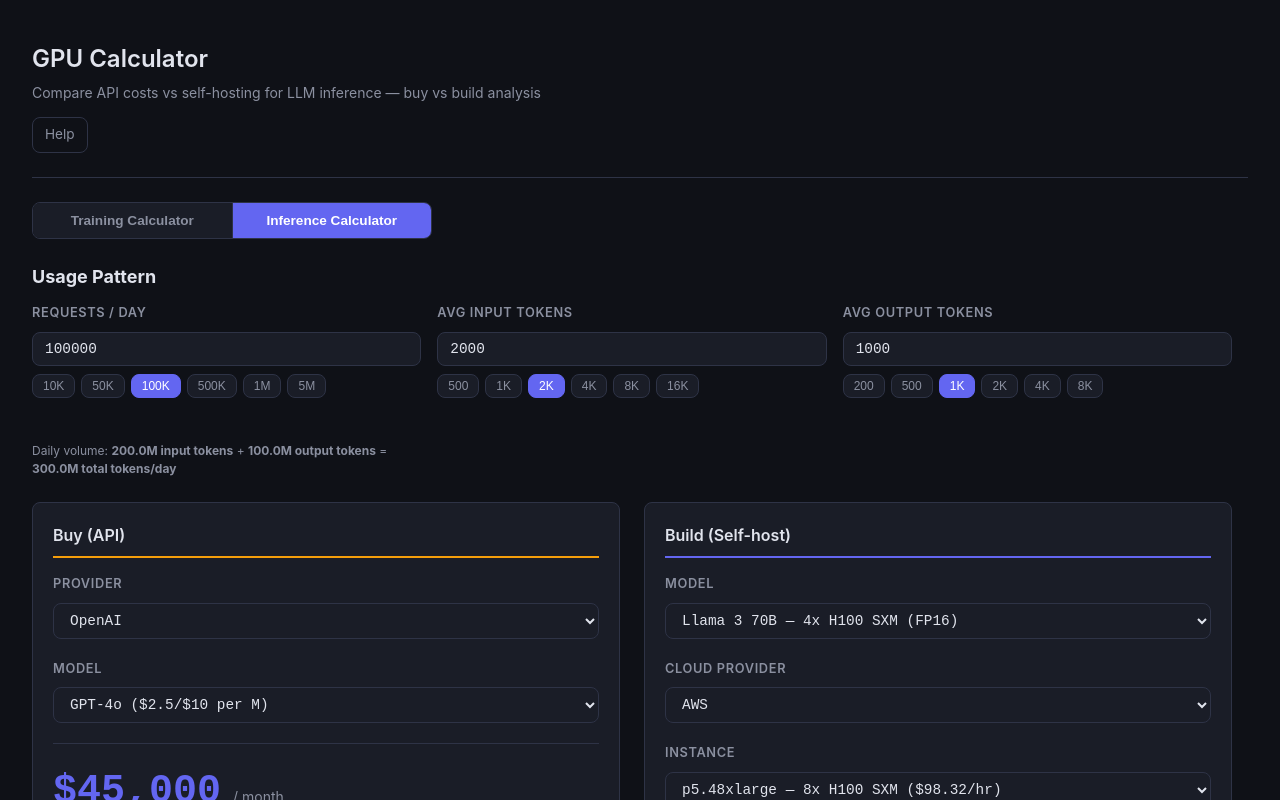
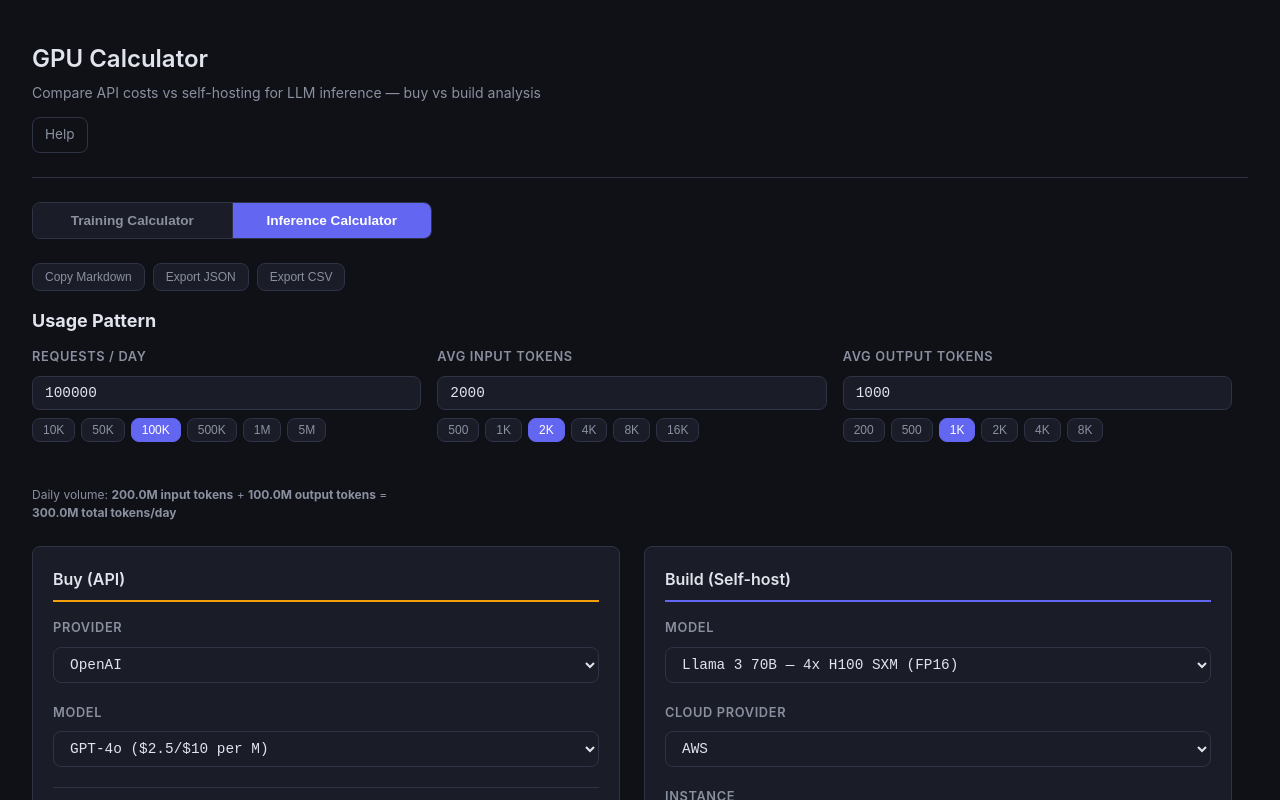
Before and after one commit to mig2/gpu-calc, a React (Vite) app: page / in a window 1280 px wide. Both pictures are taken after a click on the tab "Inference Calculator". Shown: the top 800 px of the page. Built offline with nearby package versions, Linux system fonts and the light colour scheme.

Commit message:
feat: add export controls to inference calculator
Copy Markdown, Export JSON, Export CSV — matching the training
calculator's export options.

```diff
--- a/src/components/InferenceCalculator.tsx
+++ b/src/components/InferenceCalculator.tsx
@@ -58,8 +58,68 @@ export function InferenceCalculator() {
     [apiModel, apiProvider, selfHostResult?.monthlyGpuCost, avgInputTokens, avgOutputTokens, requestsPerDay],
   )
 
+  function exportJson() {
+    const data = { schema_version: '2.0', mode: 'inference', usage, apiResult, selfHostResult, breakeven }
+    const blob = new Blob([JSON.stringify(data, null, 2)], { type: 'application/json' })
+    const url = URL.createObjectURL(blob)
+    const a = document.createElement('a')
+    a.href = url; a.download = 'inference-comparison.json'; a.click()
+    URL.revokeObjectURL(url)
+  }
+
+  function exportCsv() {
+    const lines = [
+      'Side,Metric,Value',
+      `API,Provider,${apiResult?.provider ?? ''}`,
+      `API,Model,${apiResult?.model ?? ''}`,
+      `API,Monthly Cost,$${apiResult?.monthlyCost.toFixed(2) ?? ''}`,
+      `API,Annual Cost,$${apiResult?.annualCost.toFixed(2) ?? ''}`,
+      `API,Cost/Request,$${apiResult?.costPerRequest.toFixed(4) ?? ''}`,
+      `Self-Host,Model,${selfHostResult?.model ?? ''}`,
+      `Self-Host,Cloud,${selfHostResult?.cloudProvider ?? ''} ${selfHostResult?.instance ?? ''}`,
+      `Self-Host,Monthly Cost,$${selfHostResult?.monthlyGpuCost.toFixed(2) ?? ''}`,
+      `Self-Host,Max Throughput,${selfHostResult?.maxOutputTokensPerSec ?? ''} tok/s`,
+      `Self-Host,Utilization,${selfHostResult?.utilizationPercent.toFixed(1) ?? ''}%`,
+      `Breakeven,Requests/Day,${breakeven?.breakevenRequestsPerDay ?? ''}`,
+      `Breakeven,Monthly Savings,$${breakeven?.monthlySavingsAtCurrentVolume.toFixed(2) ?? ''}`,
+    ]
+    const blob = new Blob([lines.join('\n')], { type: 'text/csv' })
+    const url = URL.createObjectURL(blob)
+    const a = document.createElement('a')
+    a.href = url; a.download = 'inference-comparison.csv'; a.click()
+    URL.revokeObjectURL(url)
+  }
+
+  function copyMarkdown() {
+    const lines = [
+      '# Inference Build vs Buy Comparison',
+      '',
+      `**Usage:** ${requestsPerDay.toLocaleString()} req/day × ${avgInputTokens} input + ${avgOutputTokens} output tokens`,
+      `**Daily volume:** ${((requestsPerDay * (avgInputTokens + avgOutputTokens)) / 1e6).toFixed(1)}M tokens/day`,
+      '',
+      '## API (Buy)',
+      `- **${apiResult?.provider} ${apiResult?.model}**: $${apiResult?.monthlyCost.toLocaleString(undefined, { maximumFractionDigits: 0 })}/month ($${apiResult?.costPerRequest.toFixed(4)}/req)`,
+      '',
+      '## Self-Host (Build)',
+      `- **${selfHostResult?.model}** on ${selfHostResult?.gpuCount}× GPU (${selfHostResult?.cloudProvider}): $${selfHostResult?.monthlyGpuCost.toLocaleString(undefined, { maximumFractionDigits: 0 })}/month`,
+      `- Throughput: ${selfHostResult?.maxOutputTokensPerSec} tok/s (${selfHostResult?.utilizationPercent.toFixed(1)}% utilized)`,
+      '',
+      '## Breakeven',
+      breakeven?.apiCheaperBelow
+        ? `API is cheaper at current volume. Self-hosting breaks even at ${breakeven.breakevenRequestsPerDay.toLocaleString()} req/day.`
+        : `Self-hosting saves $${Math.abs(breakeven?.monthlySavingsAtCurrentVolume ?? 0).toLocaleString(undefined, { maximumFractionDigits: 0 })}/month at current volume.`,
+    ]
+    navigator.clipboard.writeText(lines.join('\n')).then(() => alert('Markdown copied to clipboard'))
+  }
+
   return (
     <div className="inference-calculator">
+      <div className="export-controls" style={{ marginBottom: '1rem' }}>
+        <button onClick={copyMarkdown}>Copy Markdown</button>
+        <button onClick={exportJson}>Export JSON</button>
+        <button onClick={exportCsv}>Export CSV</button>
+      </div>
+
       {/* Usage Pattern */}
       <div className="inference-section">
         <h2>Usage Pattern</h2>
```
